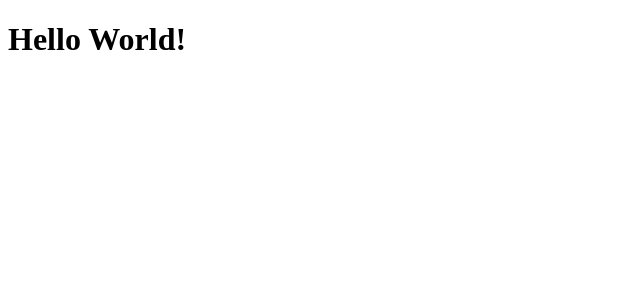
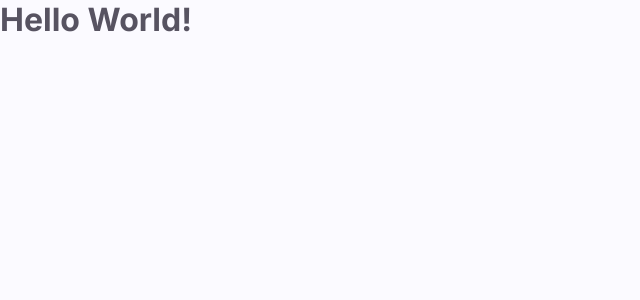
Before and after one commit to IgoCarvalho/bora-codar, a Vue app in the folder 14-file-uploader/: page / in a window 1280 px wide. Shown: the top 300 px of the page, without its empty margins (0-640 px from the left). Built offline with nearby package versions, Linux system fonts and the light colour scheme.

Commit message:
✨ add css reset

```diff
--- a/14-file-uploader/index.html
+++ b/14-file-uploader/index.html
@@ -1,10 +1,19 @@
 <!DOCTYPE html>
 <html lang="pt-BR">
   <head>
-    <meta charset="UTF-8">
-    <link rel="icon" href="/favicon.ico">
-    <meta name="viewport" content="width=device-width, initial-scale=1.0">
+    <meta charset="UTF-8" />
+
+    <link rel="preconnect" href="https://fonts.googleapis.com" />
+    <link rel="preconnect" href="https://fonts.gstatic.com" crossorigin />
+
+    <link rel="icon" href="/favicon.ico" />
+    <meta name="viewport" content="width=device-width, initial-scale=1.0" />
     <title>File Uploader</title>
+
+    <link
+      href="https://fonts.googleapis.com/css2?family=Inter:wght@400;500;700&display=swap"
+      rel="stylesheet"
+    />
   </head>
   <body>
     <div id="app"></div>
--- a/14-file-uploader/src/main.ts
+++ b/14-file-uploader/src/main.ts
@@ -1,4 +1,6 @@
 import { createApp } from 'vue'
 import App from './App.vue'
 
+import './styles/main.css'
+
 createApp(App).mount('#app')
--- /dev/null
+++ b/14-file-uploader/src/styles/main.css
@@ -0,0 +1,38 @@
+:root {
+  --background: #fbfaff;
+  --text: #575361;
+}
+
+* {
+  margin: 0;
+  padding: 0;
+  box-sizing: border-box;
+}
+
+html,
+body,
+#app {
+  width: 100%;
+  min-height: 100vh;
+}
+
+body {
+  background-color: var(--background);
+  color: var(--text);
+
+  font-family: 'Inter', sans-serif;
+  font-weight: 400;
+  font-style: italic;
+  font-size: 1rem;
+
+  font-synthesis: none;
+  text-rendering: optimizeLegibility;
+  -webkit-font-smoothing: antialiased;
+  -moz-osx-font-smoothing: grayscale;
+  -webkit-text-size-adjust: 100%;
+}
+
+img {
+  display: block;
+  max-width: 100%;
+}
```
